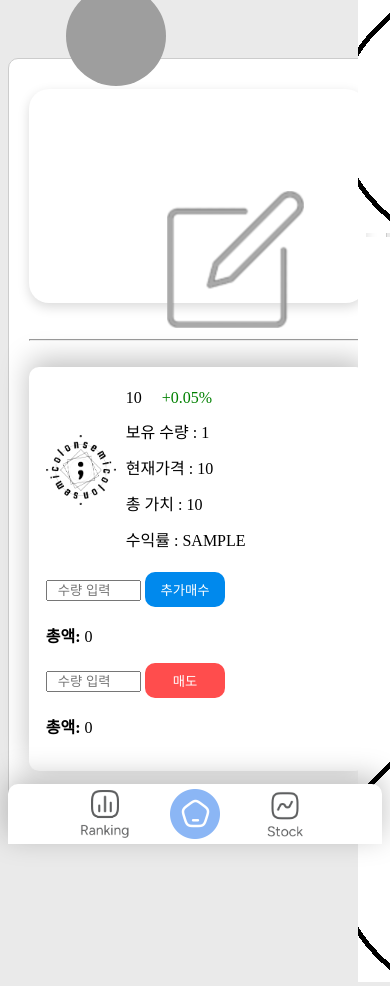
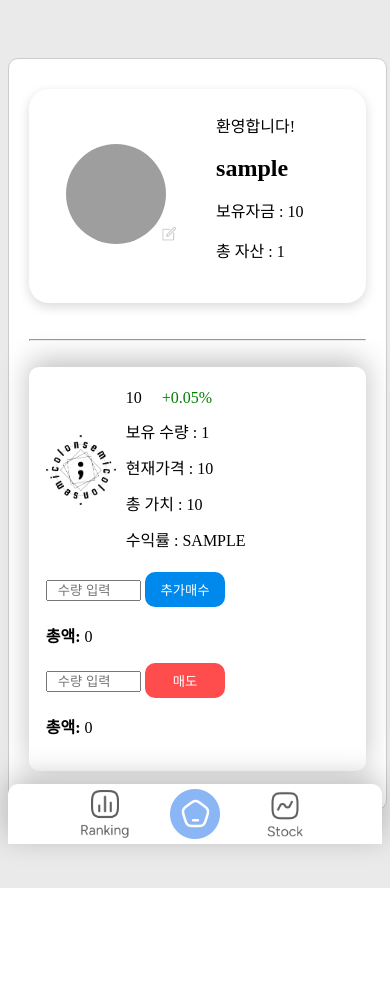
Before and after one commit to duckoduk/2026semicolon, a Flask app: template templates/my_page.html in a window 390 px wide; the page is wider, and only the part inside the window is pictured. After the commit the page ends 888 px from the top of that part, so only its background shows below. Run offline with Flask 3, Linux system fonts and the light colour scheme; the template is opened without the code that fills it: most values are stand-ins (such as "Sample title", 1, 10 or a date in 2020); grey boxes are pictures that could not be loaded.

Commit message:
Update my_page.css

```diff
--- a/static/css/my_page.css
+++ b/static/css/my_page.css
@@ -10,6 +10,67 @@ body{
 body::-webkit-scrollbar {
     display: none;
 }
+
+.profile-image-container {
+    position: relative;
+    display: inline-block;
+}
+
+.profile_image {
+    width: 150px;  /* 기본 크기 */
+    height: 150px;
+    border-radius: 50%;
+    object-fit: cover;
+}
+
+.edit-icon {
+    position: absolute;
+    bottom: 10px;
+    right: 10px;
+    width: 40px;
+    height: 40px;
+    cursor: pointer;
+}
+
+/* 모달 스타일 */
+.modal {
+    display: none;
+    position: fixed;
+    z-index: 1;
+    left: 0;
+    top: 0;
+    width: 100%;
+    height: 100%;
+    background-color: rgba(0, 0, 0, 0.5);
+}
+
+.modal-content {
+    background-color: white;
+    margin: 10% auto;
+    padding: 20px;
+    border-radius: 10px;
+    width: 300px;
+    text-align: center;
+}
+
+.image-options img {
+    width: 100px;
+    margin: 10px;
+    cursor: pointer;
+    border-radius: 10px;
+    transition: transform 0.2s;
+}
+
+.image-options img:hover {
+    transform: scale(1.1);
+}
+
+.close {
+    float: right;
+    font-size: 24px;
+    cursor: pointer;
+}
+
 @media screen and (max-width:800px){
 
     .club_logo {
@@ -109,6 +170,33 @@ body::-webkit-scrollbar {
         padding-right: 10px;
     }
 
+    .profile_image {
+        width: 100px;
+        height: 100px;
+    }
+
+    .edit-icon {
+        width: 30px;
+        height: 30px;
+        bottom: 5px;
+        right: 5px;
+    }
+
+    /* 모달 크기 조정 */
+    .modal-content {
+        width: 90%;  /* 화면 크기에 맞게 조절 */
+        padding: 15px;
+    }
+
+    /* 선택 가능한 이미지 크기 조정 */
+    .image-options img {
+        width: 80px;
+    }
+
+    /* 닫기 버튼 크기 조정 */
+    .close {
+        font-size: 20px;
+    }
 }
 
 @media screen and (min-width:801px){
```
